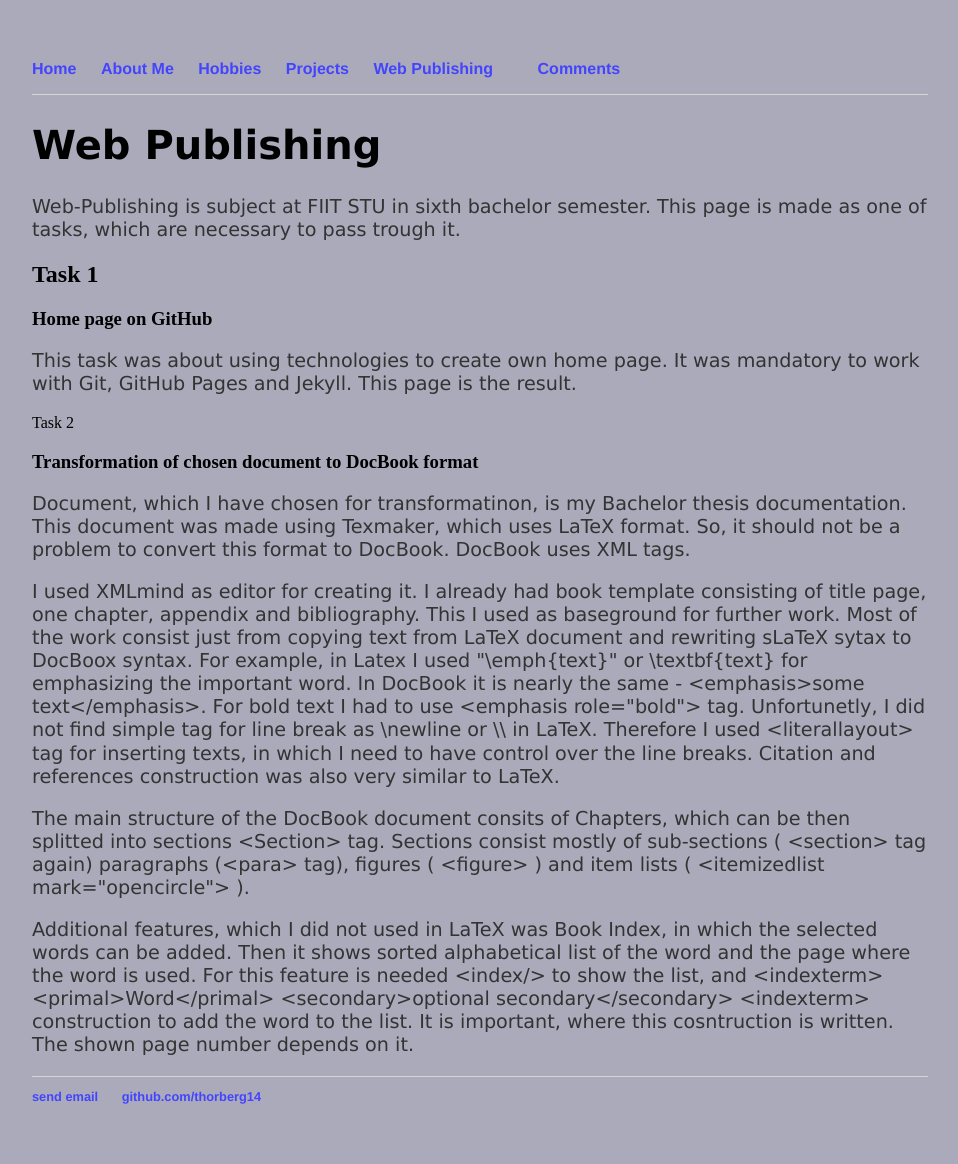
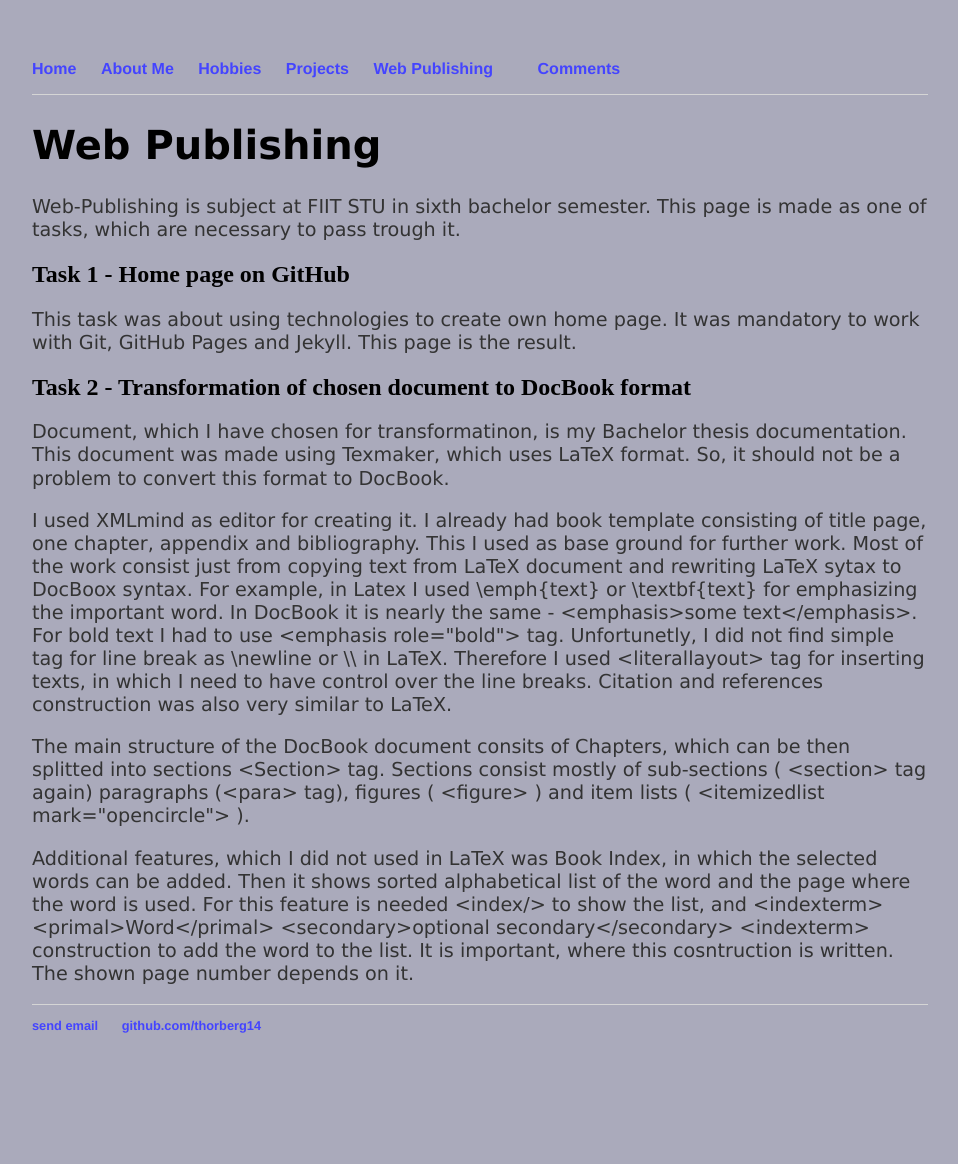
Before and after one commit to Thorberg14/Thorberg14.github.io, a Jekyll site: the page built from wp/index.html, in a window 1280 px wide. Shown: the whole page, without its empty margins (160-1118 px from the left). Built offline with Jekyll 4.4.1, drawn with Linux system fonts in a browser that asks for light colours; after the commit the page ends 1093 px from its top, so only the background shows below that.

Commit message:
Update index.html

```diff
--- a/wp/index.html
+++ b/wp/index.html
@@ -9,21 +9,18 @@ title: Web Publishing
 Web-Publishing is subject at {{page.faculty}} in sixth bachelor semester.
 This page is made as one of tasks, which are necessary to pass trough it.
 
-<h2>Task 1</h2>
-<h3>Home page on GitHub </h3>
+<h2>Task 1 - Home page on GitHub </h2>
 <p> This task was about using technologies to create own home page. It was mandatory to work with Git, GitHub Pages and Jekyll.
 This page is the result.</p>
 
-</h2>Task 2</h2>
-<h3>Transformation of chosen document to DocBook format</h3>
+<h2>Task 2 - Transformation of chosen document to DocBook format</h2>
 <p>
 Document, which I have chosen for transformatinon, is my Bachelor thesis documentation.
 This document was made using Texmaker, which uses LaTeX format. So, it should not be a problem to convert this format to DocBook.
-DocBook uses XML tags.
 </p>
 <p>I used XMLmind as editor for creating it. I already had book template consisting of title page,
-one chapter, appendix and bibliography. This I used as baseground for further work. Most of the work consist just from copying text
-from LaTeX document and rewriting sLaTeX sytax to DocBoox syntax. For example, in Latex I used "\emph{text}" or \textbf{text} for emphasizing the important word.
+one chapter, appendix and bibliography. This I used as base ground for further work. Most of the work consist just from copying text
+from LaTeX document and rewriting LaTeX sytax to DocBoox syntax. For example, in Latex I used \emph{text} or \textbf{text} for emphasizing the important word.
 In DocBook it is nearly the same - &lt;emphasis&gt;some text&lt;/emphasis&gt;. For bold text I had to use &lt;emphasis role="bold"&gt; tag. Unfortunetly, I
 did not find simple tag for line break as \newline or \\ in LaTeX. Therefore I used &lt;literallayout&gt; tag for inserting texts, in which I need to have control over the line breaks.
 Citation and references construction was also very similar to LaTeX.
```
